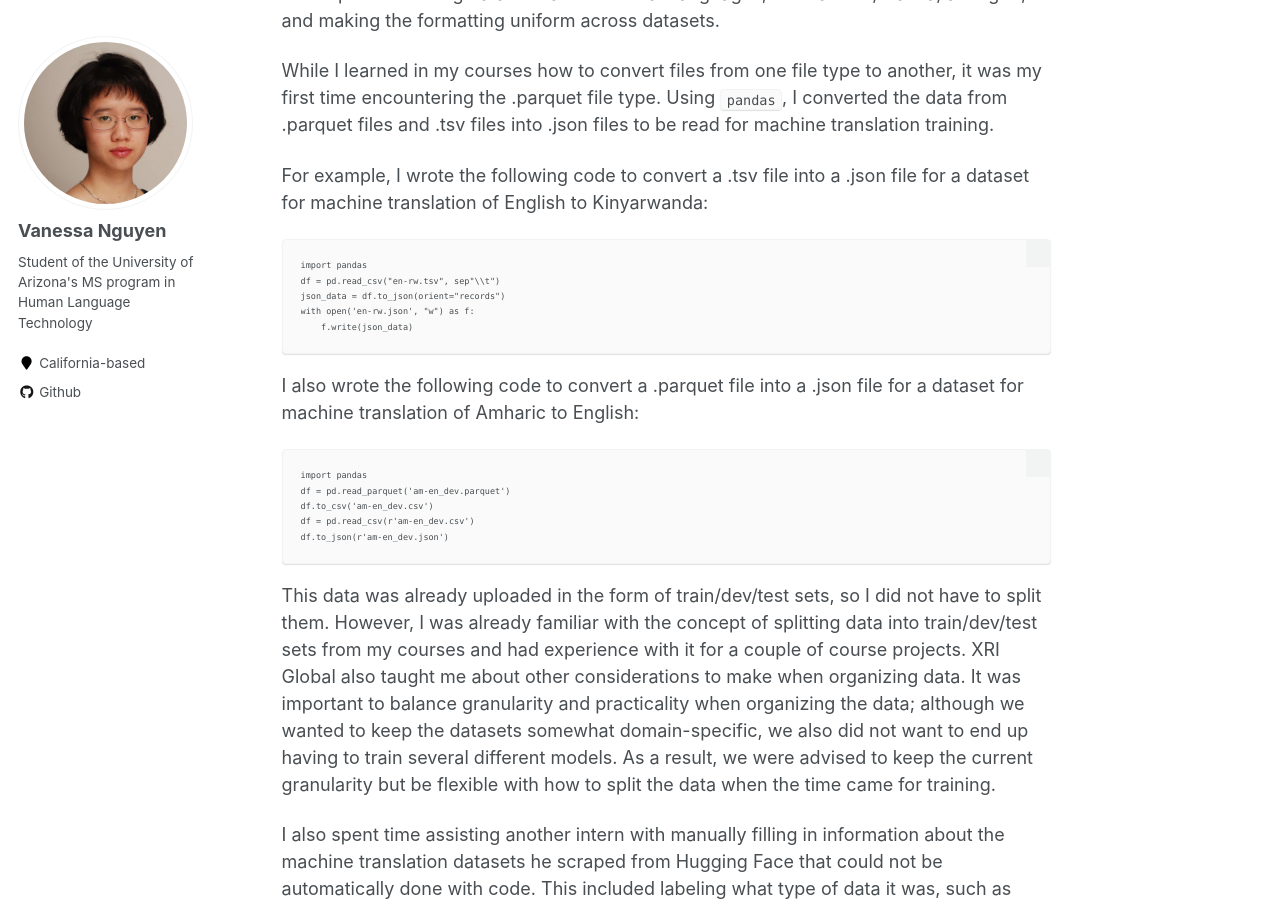
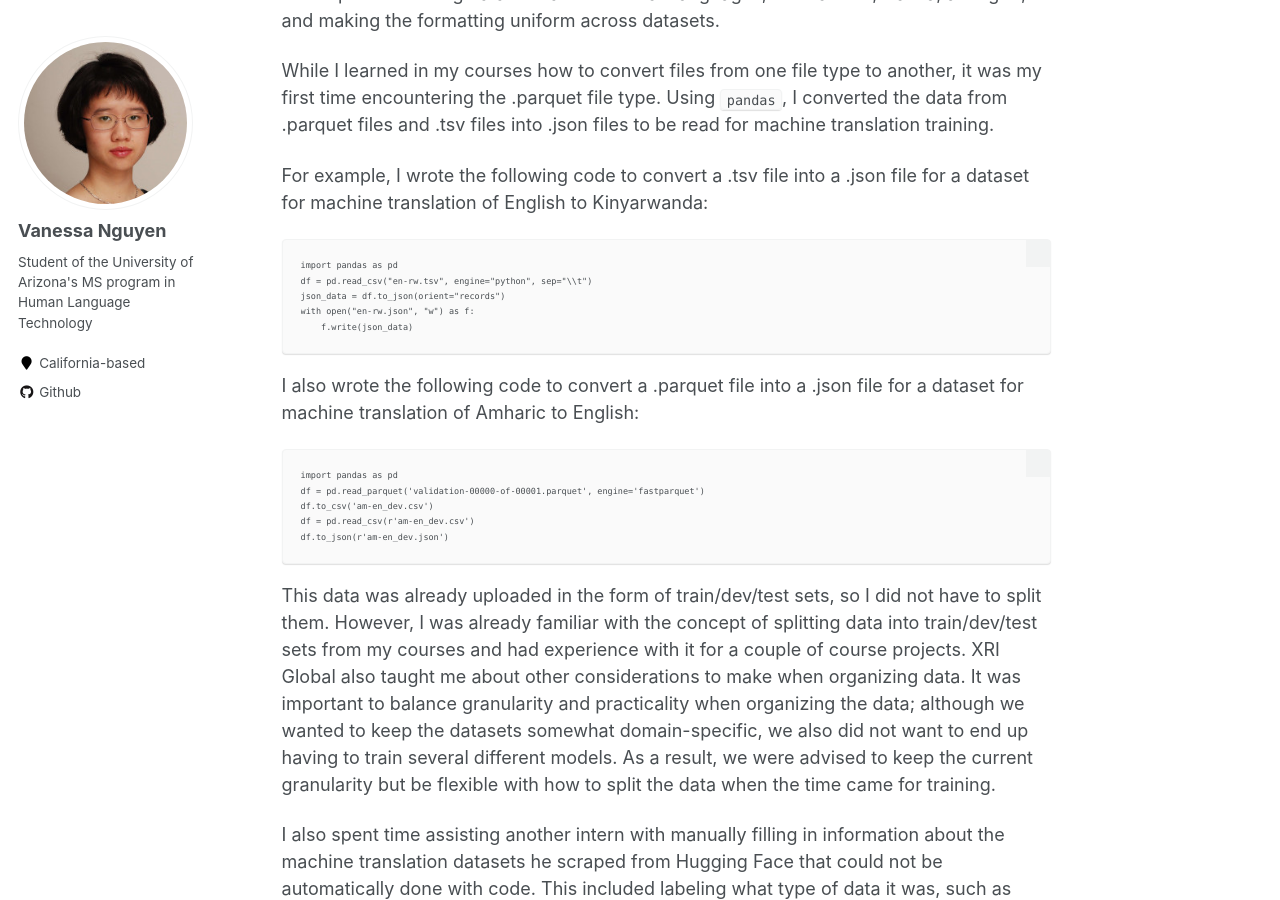
Before and after one commit to vmn25/vmn25.github.io, a Jekyll site: the page built from _portfolio/portfolio-1.md, in a window 1280 px wide and 900 px high, scrolled down 909 px. Built offline with Jekyll 4.4.1, drawn with Linux system fonts in a browser that asks for light colours.

Commit message:
fix typos

````diff
--- a/_portfolio/portfolio-1.md
+++ b/_portfolio/portfolio-1.md
@@ -17,18 +17,18 @@ While I learned in my courses how to convert files from one file type to another
 For example, I wrote the following code to convert a .tsv file into a .json file for a dataset for machine translation of English to Kinyarwanda:
 
 ```
-import pandas
-df = pd.read_csv("en-rw.tsv", sep"\\t")
+import pandas as pd
+df = pd.read_csv("en-rw.tsv", engine="python", sep="\\t")
 json_data = df.to_json(orient="records")
-with open('en-rw.json', "w") as f:
+with open("en-rw.json", "w") as f:
     f.write(json_data)
 ```
 
 I also wrote the following code to convert a .parquet file into a .json file for a dataset for machine translation of Amharic to English:
 
 ```
-import pandas
-df = pd.read_parquet('am-en_dev.parquet')
+import pandas as pd
+df = pd.read_parquet('validation-00000-of-00001.parquet', engine='fastparquet')
 df.to_csv('am-en_dev.csv')
 df = pd.read_csv(r'am-en_dev.csv')
 df.to_json(r'am-en_dev.json')
````
Also changed, not shown: _pages/about.md (+1 -1 lines).
